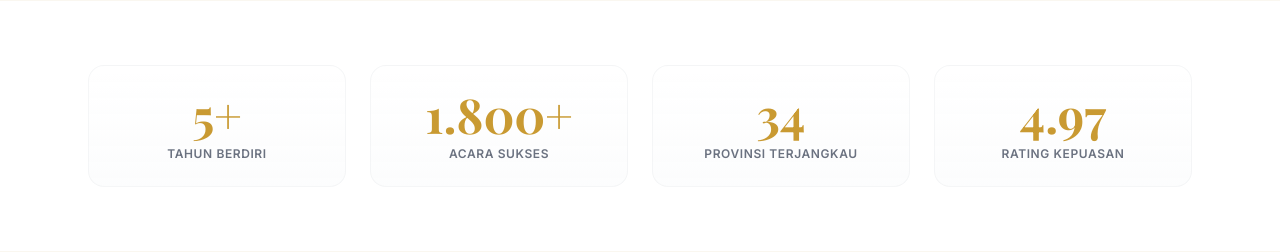
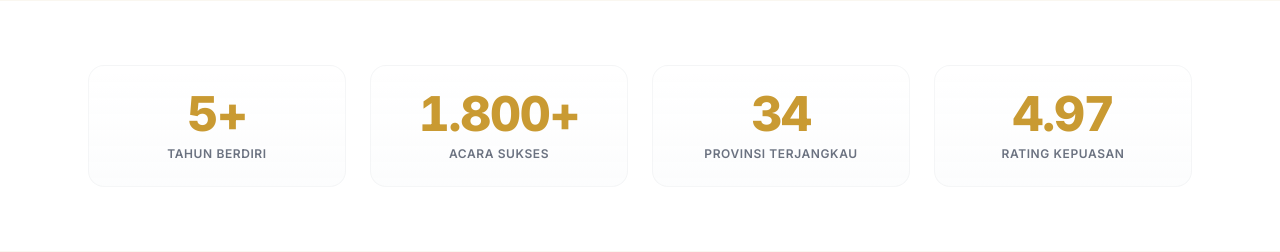
Before and after one commit to dhimasandreo67-bit/alnay, a Laravel app: page /tentang in a window 1280 px wide. Shown: the part 2695-2947 px from the top of the page. Run offline with Laravel 12, Linux system fonts and the light colour scheme; data that the repository does not hold is empty; style sheets or scripts are compiled from the project's sources; some libraries are stand-ins or nearby versions.

Commit message:
kau hebat

```diff
--- a/resources/views/customer/tentang.blade.php
+++ b/resources/views/customer/tentang.blade.php
@@ -16,11 +16,6 @@
 
         .font-display { font-family: 'Playfair Display', serif; }
         body { font-family: 'Inter', sans-serif; }
-
-        ::-webkit-scrollbar { width: 8px; }
-        ::-webkit-scrollbar-track { background: #17140f; }
-        ::-webkit-scrollbar-thumb { background: #c99a32; border-radius: 10px; }
-        ::-webkit-scrollbar-thumb:hover { background: #e6c877; }
 
         .fade-up {
             opacity: 0;
@@ -174,8 +169,7 @@
     {{-- HERO SECTION --}}
     <section class="k-hero relative h-[50vh] md:h-[70vh] min-h-[350px] md:min-h-[500px] flex items-center justify-center overflow-hidden">
         <div class="absolute inset-0">
-            <img src="https://images.unsplash.com/photo-1594736797933-d0501ba2fe65?auto=format&fit=crop&q=80&w=1600"
-                alt="Busana Adat" class="w-full h-full object-cover hero-img">
+            <img src="{{ asset('images/home/hero-pasangan.jpg') }}" alt="Busana Adat" class="w-full h-full object-cover hero-img">
             <div class="absolute inset-0" style="background: linear-gradient(135deg, rgba(23,20,15,0.9) 0%, rgba(23,20,15,0.6) 100%);"></div>
         </div>
         <div class="relative z-10 text-center text-white px-5 max-w-4xl mx-auto mt-0 md:mt-10">
@@ -314,24 +308,24 @@
         </div>
     </section>
 
-    {{-- STATISTIK --}}
+        {{-- STATISTIK --}}
     <section class="py-10 md:py-16" style="background-color: white;">
         <div class="max-w-6xl mx-auto px-5 md:px-6">
             <div class="grid grid-cols-2 md:grid-cols-4 gap-3 md:gap-6">
                 <div class="fade-up stat-card text-center p-4 md:p-6 rounded-2xl bg-white border bg-gradient-to-b from-white to-gray-50/50">
-                    <div class="font-display text-3xl md:text-5xl font-bold mb-1 md:mb-2" style="color: #c99a32;">5+</div>
+                    <div class="font-sans text-3xl md:text-5xl font-extrabold tracking-tight tabular-nums mb-1 md:mb-2" style="color: #c99a32;">5+</div>
                     <p class="text-[9px] md:text-xs font-semibold uppercase tracking-wider" style="color: #6b7280;">Tahun Berdiri</p>
                 </div>
                 <div class="fade-up stat-card text-center p-4 md:p-6 rounded-2xl bg-white border bg-gradient-to-b from-white to-gray-50/50" style="transition-delay: 100ms;">
-                    <div class="font-display text-3xl md:text-5xl font-bold mb-1 md:mb-2" style="color: #c99a32;">1.800+</div>
+                    <div class="font-sans text-3xl md:text-5xl font-extrabold tracking-tight tabular-nums mb-1 md:mb-2" style="color: #c99a32;">1.800+</div>
                     <p class="text-[9px] md:text-xs font-semibold uppercase tracking-wider" style="color: #6b7280;">Acara Sukses</p>
                 </div>
                 <div class="fade-up stat-card text-center p-4 md:p-6 rounded-2xl bg-white border bg-gradient-to-b from-white to-gray-50/50" style="transition-delay: 200ms;">
-                    <div class="font-display text-3xl md:text-5xl font-bold mb-1 md:mb-2" style="color: #c99a32;">34</div>
+                    <div class="font-sans text-3xl md:text-5xl font-extrabold tracking-tight tabular-nums mb-1 md:mb-2" style="color: #c99a32;">34</div>
                     <p class="text-[9px] md:text-xs font-semibold uppercase tracking-wider" style="color: #6b7280;">Provinsi Terjangkau</p>
                 </div>
                 <div class="fade-up stat-card text-center p-4 md:p-6 rounded-2xl bg-white border bg-gradient-to-b from-white to-gray-50/50" style="transition-delay: 300ms;">
-                    <div class="font-display text-3xl md:text-5xl font-bold mb-1 md:mb-2" style="color: #c99a32;">4.97</div>
+                    <div class="font-sans text-3xl md:text-5xl font-extrabold tracking-tight tabular-nums mb-1 md:mb-2" style="color: #c99a32;">4.97</div>
                     <p class="text-[9px] md:text-xs font-semibold uppercase tracking-wider" style="color: #6b7280;">Rating Kepuasan</p>
                 </div>
             </div>
--- a/resources/views/partials/header.blade.php
+++ b/resources/views/partials/header.blade.php
@@ -214,7 +214,7 @@
                 class="w-10 h-10 sm:w-11 sm:h-11 rounded-xl border border-[#c99a32] bg-[#fbf6e9] object-contain p-1 shadow-[0_6px_20px_-6px_rgba(201,154,50,.65)]">
             <span class="hidden sm:block leading-tight">
                 <span class="block font-display font-bold text-[#15233d] text-lg tracking-tight">ALNAY.ID</span>
-                <span class="block text-[9px] uppercase tracking-[0.24em] text-[#a97c1a]">Jas & Gown Berbudaya</span>
+                <span class="block text-[9px] uppercase tracking-[0.24em] text-[#a97c1a]">Muda Gaya Berbudaya</span>
             </span>
         </a>
 
```
